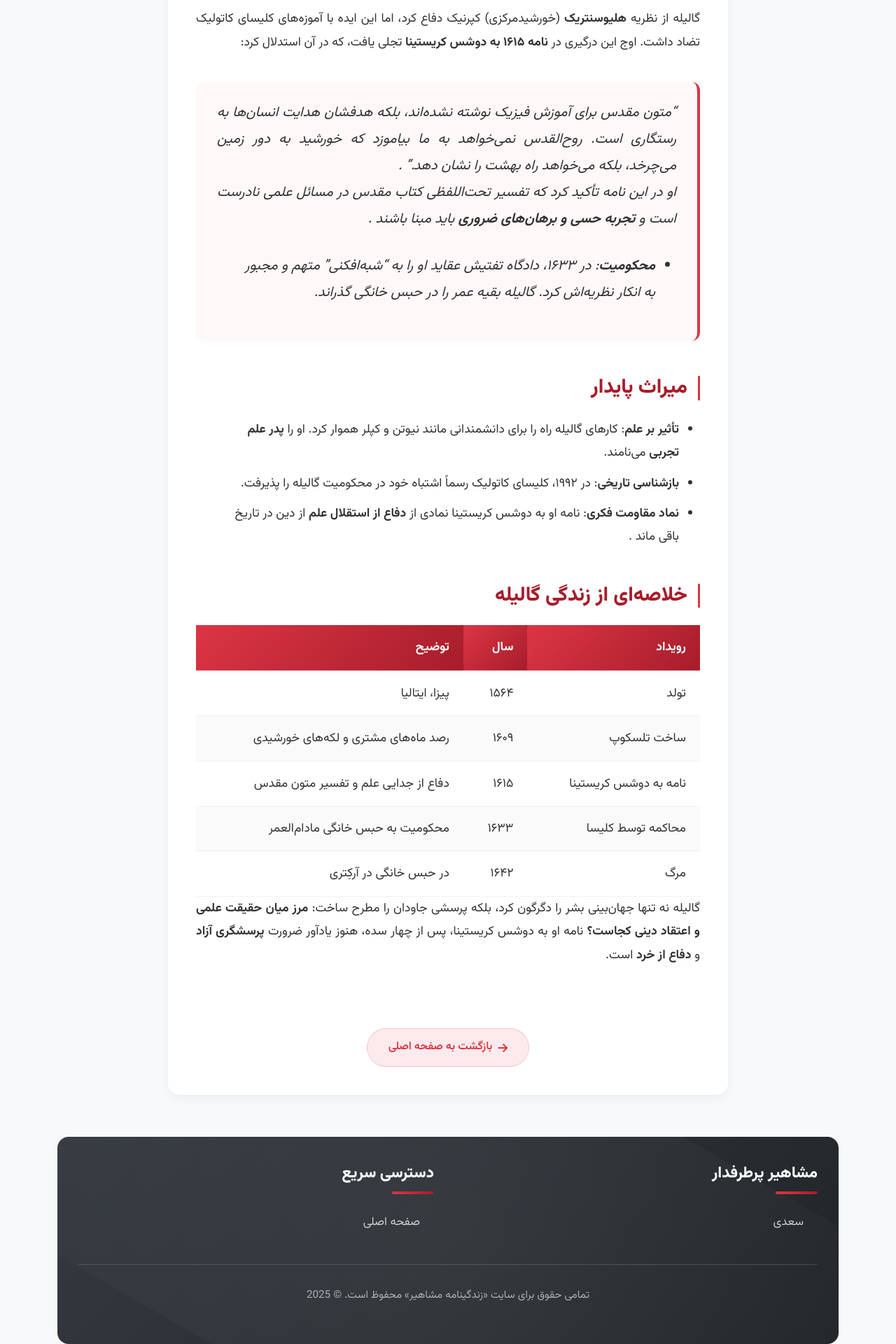
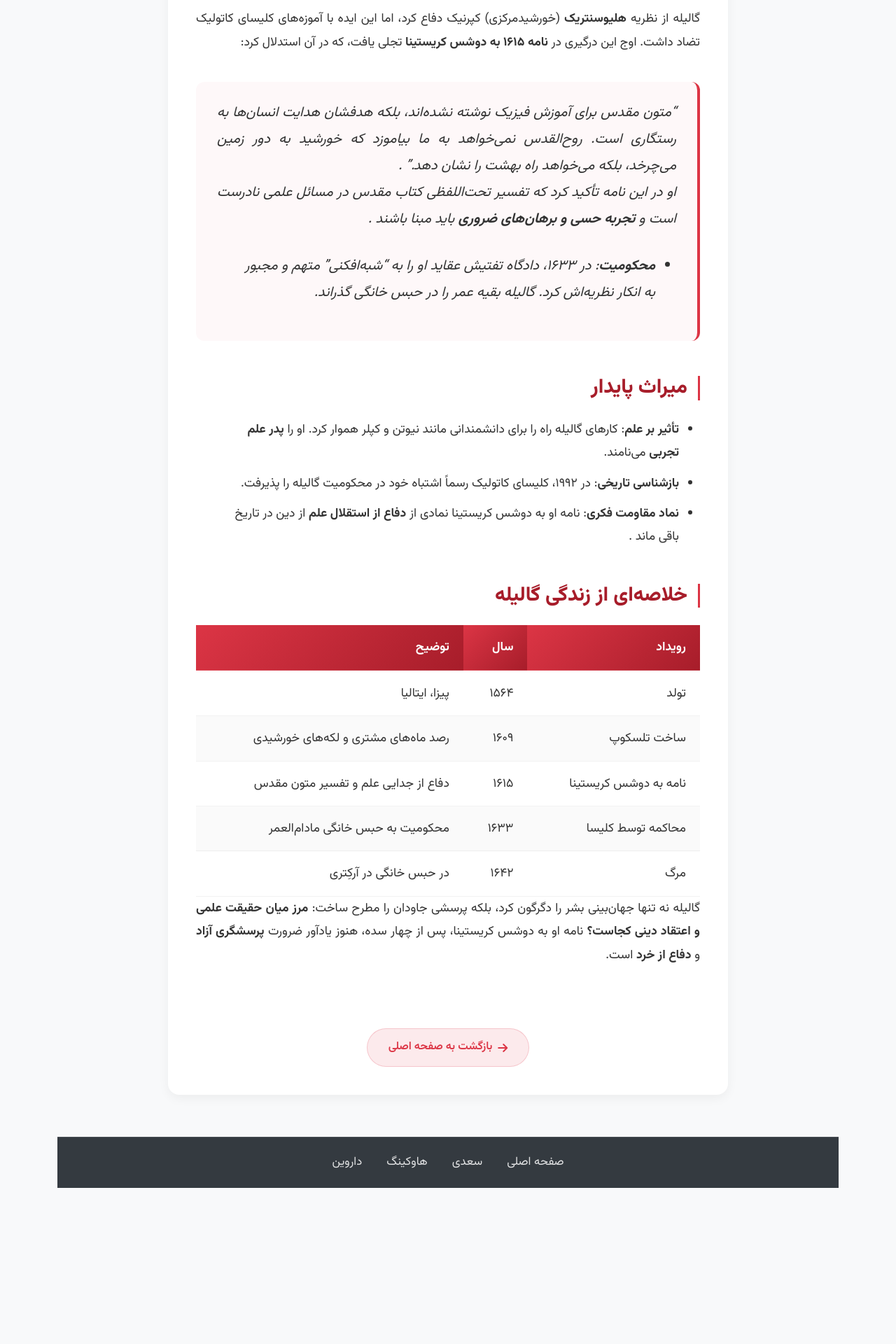
Before and after one commit to darkblog/darkblog.github.io, a Jekyll site: the page built from _posts/2025-7-5-68.md, in a window 1280 px wide. Shown: the part 908-2828 px from the top of the page at 70% size. Built offline with Jekyll 4.4.1, drawn with Linux system fonts in a browser that asks for light colours; after the commit the page ends 2605 px from its top, so only the background shows below that.

Commit message:
Update post.html

```diff
--- a/_layouts/post.html
+++ b/_layouts/post.html
@@ -346,89 +342,6 @@ sitemap: false
             transform: translateX(5px);
         }
 
-        /* Footer Styles - بهینه‌سازی فوتر */
-        .footer {
-            background: linear-gradient(135deg, #343a40, #212529);
-            color: rgba(255, 255, 255, 0.85);
-            border-radius: 16px;
-            padding: 40px 30px;
-            margin-top: 50px;
-            position: relative;
-            overflow: hidden;
-        }
-
-        .footer::before {
-            content: "";
-            position: absolute;
-            top: -50%;
-            left: -50%;
-            width: 200%;
-            height: 200%;
-            background: radial-gradient(circle, rgba(255,255,255,0.05) 0%, rgba(255,255,255,0) 70%);
-            transform: rotate(30deg);
-        }
-
-        .footer h5 {
-            color: white;
-            font-weight: 800;
-            margin-bottom: 25px;
-            position: relative;
-            padding-bottom: 15px;
-            font-size: 1.4rem;
-        }
-
-        .footer h5::after {
-            content: "";
-            position: absolute;
-            bottom: 0;
-            right: 0;
-            width: 60px;
-            height: 4px;
-            background: linear-gradient(to right, var(--primary-color), var(--primary-dark));
-            border-radius: 4px;
-        }
-
-        .footer-links a {
-            display: block;
-            color: rgba(255, 255, 255, 0.75);
-            text-decoration: none;
-            margin-bottom: 15px;
-            transition: all 0.3s ease;
-            font-size: 1.05rem;
-            position: relative;
-            padding-right: 20px;
-        }
-
-        .footer-links a::before {
-            content: "›";
-            position: absolute;
-            right: 0;
-            top: 0;
-            color: var(--primary-color);
-            opacity: 0;
-            transition: all 0.3s ease;
-        }
-
-        .footer-links a:hover {
-            color: white;
-            transform: translateX(10px);
-        }
-
-        .footer-links a:hover::before {
-            opacity: 1;
-            right: -5px;
-        }
-
-        .copyright {
-            text-align: center;
-            padding-top: 30px;
-            margin-top: 30px;
-            border-top: 1px solid rgba(255, 255, 255, 0.15);
-            color: rgba(255, 255, 255, 0.6);
-            font-size: 0.95rem;
-            position: relative;
-        }
-
         /* تنظیمات جدید برای شبکه‌بندی فوتر */
         .footer-grid {
             display: grid;
@@ -487,10 +400,6 @@ sitemap: false
                 padding: 10px 12px;
                 font-size: 0.9rem;
             }
-
-            .footer {
-                padding: 30px 20px;
-            }
         }
 
         @media (max-width: 576px) {
@@ -532,6 +441,47 @@ sitemap: false
             .post-content table td {
                 padding: 6px 8px;
                 font-size: 0.8rem;
+            }
+        }
+
+        /* استایل فوتر ساده‌سازی شده */
+        .simple-footer {
+            background-color: #343a40;
+            padding: 15px 0;
+            margin-top: 30px;
+            border-top: 1px solid rgba(255, 255, 255, 0.1);
+        }
+
+        .footer-links {
+            display: flex;
+            justify-content: center;
+            flex-wrap: wrap;
+            gap: 25px;
+            padding: 0;
+            margin: 0;
+        }
+
+        .footer-links a {
+            color: rgba(255, 255, 255, 0.85);
+            text-decoration: none;
+            transition: all 0.3s ease;
+            font-size: 1.05rem;
+            padding: 5px;
+            border-bottom: 2px solid transparent;
+        }
+
+        .footer-links a:hover {
+            color: white;
+            border-bottom-color: #dc3545;
+        }
+
+        @media (max-width: 768px) {
+            .footer-links {
+                gap: 15px;
+            }
+
+            .footer-links a {
+                font-size: 0.95rem;
             }
         }
     </style>
@@ -580,28 +530,14 @@ sitemap: false
             </div>
         </div>
 
-        <!-- Footer - بهینه‌سازی شده -->
-        <div class="footer">
-            <div class="footer-grid">
-                <div>
-                    <h5>مشاهیر پرطرفدار</h5>
-                    <div class="footer-links">
-                        <a href="https://indexes.ir/9">سعدی</a>
-                        <!-- سایر لینک‌ها در صورت نیاز -->
-                    </div>
-                </div>
-
-                <div>
-                    <h5>دسترسی سریع</h5>
-                    <div class="footer-links">
-                        <a href="https://indexes.ir/">صفحه اصلی</a>
-                        <!-- سایر لینک‌ها در صورت نیاز -->
-                    </div>
-                </div>
-            </div>
-
-            <div class="copyright">
-                <p>تمامی حقوق برای سایت «زندگینامه مشاهیر» محفوظ است. © {{ site.time | date: "%Y" }}</p>
+        <!-- فوتر ساده بدون کپی رایت -->
+        <div class="simple-footer">
+            <div class="footer-links">
+                <a href="https://indexes.ir/">صفحه اصلی</a>
+                <a href="https://indexes.ir/9">سعدی</a>
+                <a href="https://indexes.ir/70">هاوکینگ</a>
+                <a href="https://indexes.ir/69">داروین</a>
+                <!-- افزودن لینک‌های بیشتر -->
             </div>
         </div>
     </div>
```
Also changed, not shown: other parts of _layouts/post.html (+0 -4 lines).
